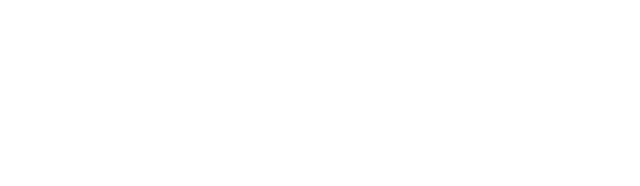
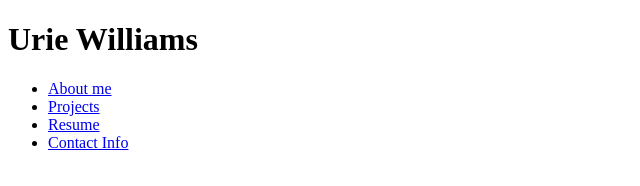
Before and after one commit to urie-w/Porfolio, a plain HTML site: page Index.html in a window 1280 px wide. Shown: the whole page, without its empty margins (0-640 px from the left). Drawn offline with Linux system fonts and the light colour scheme.

Commit message:
Added links for navigation bar

```diff
--- a/Index.html
+++ b/Index.html
@@ -1,12 +1,31 @@
 <!DOCTYPE html>
 <html lang="en">
     <head>
-        <meta charset="utf-8">
+        <meta charset="UTF-8">
         <title>Full-Stacked Profilio</title>
-        <link rel="stylesheet">
+        <link rel="stylesheet" href="./stylesheet.css">
     </head>
     <body>
-
+        <header>
+            <h1>Urie Williams</h1>
+            <nav class="tabs">
+                <ul>
+                    <li>
+                        <a href="#About-me">About me</a>
+                    </li>
+                    <li>
+                        <a href="#Projects">Projects</a>
+                    </li>
+                    <li>
+                        <a href="#Resume">Resume</a>
+                    </li>
+                    <li>
+                        <a href="#Contact-info">Contact Info</a>
+                    </li>
+                </ul>
+            </nav>
+        </header>
+        <main class=""></main>
     </body>
 
 </html>
```
Also changed, not shown: stylesheet.css (renamed from CSS.css).
